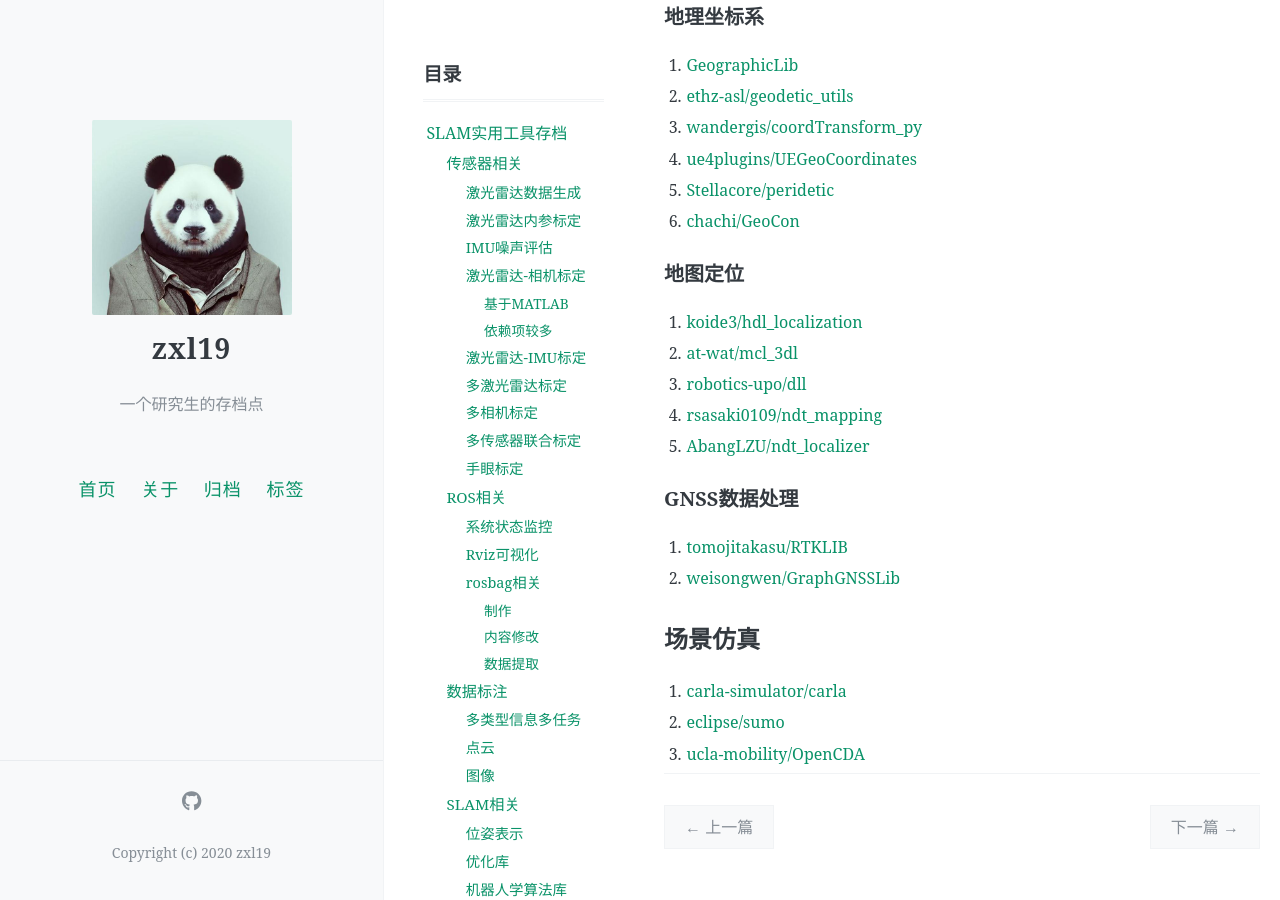
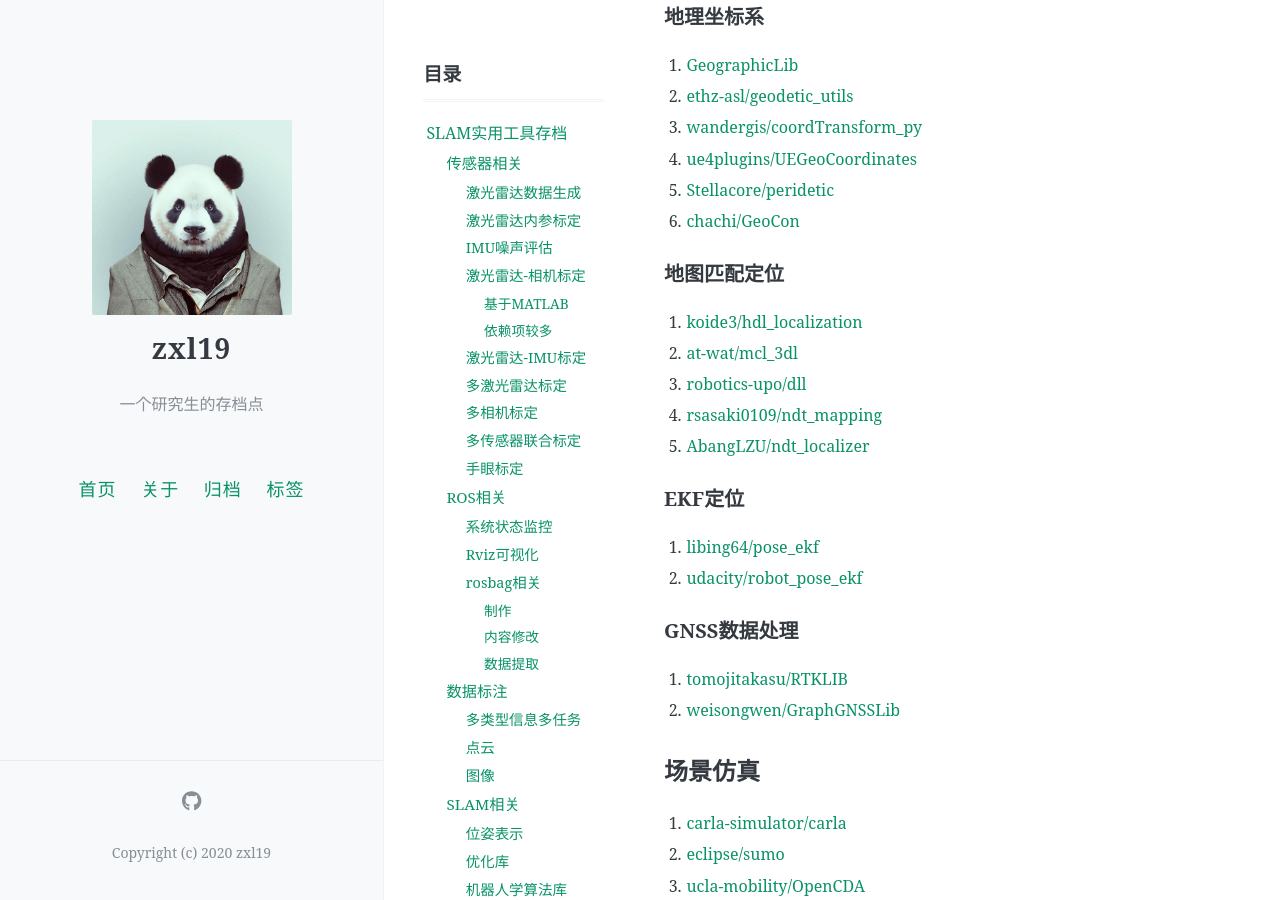
Before and after one commit to zxl19/zxl19.github.io, a Jekyll site: the page built from _posts/2021-05-25-slam-tool.md, in a window 1280 px wide and 900 px high, scrolled down 7192 px. Built offline with Jekyll 4.4.1, drawn with Linux system fonts in a browser that asks for light colours; comment, search, counter and statistics services are not loaded.

Commit message:
Update 2021-05-25-slam-tool.md

```diff
--- a/_posts/2021-05-25-slam-tool.md
+++ b/_posts/2021-05-25-slam-tool.md
@@ -269,13 +269,18 @@ pinned: false
 5. [Stellacore/peridetic](https://github.com/Stellacore/peridetic)
 6. [chachi/GeoCon](https://github.com/chachi/GeoCon)
 
-### 地图定位
+### 地图匹配定位
 
 1. [koide3/hdl_localization](https://github.com/koide3/hdl_localization)
 2. [at-wat/mcl_3dl](https://github.com/at-wat/mcl_3dl)
 3. [robotics-upo/dll](https://github.com/robotics-upo/dll)
 4. [rsasaki0109/ndt_mapping](https://github.com/rsasaki0109/ndt_mapping)
 5. [AbangLZU/ndt_localizer](https://github.com/AbangLZU/ndt_localizer)
+
+### EKF定位
+
+1. [libing64/pose_ekf](https://github.com/libing64/pose_ekf)
+2. [udacity/robot_pose_ekf](https://github.com/udacity/robot_pose_ekf)
 
 ### GNSS数据处理
 
```
